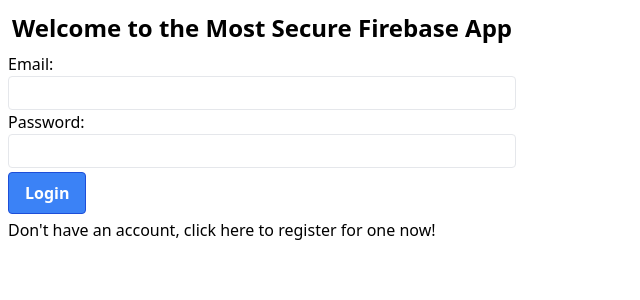
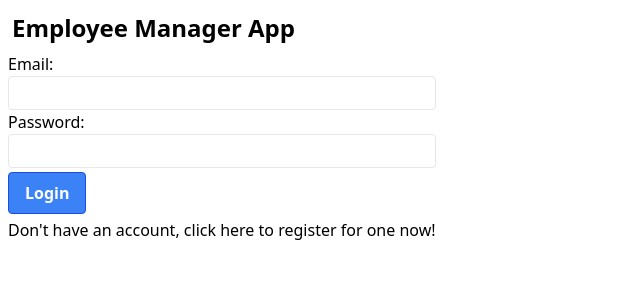
Before and after one commit to daniellebandong/firebase-piloting, a React (Create React App) app: page /login in a window 1280 px wide. Shown: the top 300 px of the page, without its empty margins (0-640 px from the left). Built offline with nearby package versions, Linux system fonts and the light colour scheme.

Commit message:
changing app name before hosting

```diff
--- a/src/components/pages/Login.jsx
+++ b/src/components/pages/Login.jsx
@@ -30,7 +30,7 @@
     return (
         <div className="p-2 md:w-11/12 flex">
             <div className="justify-center">
-            <h1 className="text-2xl font-bold p-1">Welcome to the Most Secure Firebase App</h1>
+            <h1 className="text-2xl font-bold p-1">Employee Manager App</h1>
             <form action="" className=" my-1">
                 <div>
                     <label htmlFor="username">Email:</label>
--- a/src/components/pages/Register.jsx
+++ b/src/components/pages/Register.jsx
@@ -47,7 +47,7 @@
 
     return (
         <div className="p-2">
-            <h1 className="text-2xl font-bold p-1 ">Very Secure Firebase App</h1>
+            <h1 className="text-2xl font-bold p-1 ">Employee Manager App Sign In</h1>
             <form action="">
                 <div className="">
                     <label htmlFor="" className="mx-1">Email address</label>
--- a/src/components/pages/UserInfo.jsx
+++ b/src/components/pages/UserInfo.jsx
@@ -18,10 +18,32 @@
         }
         fetchBuyerInfo();
     }, [])
+    // const writeBuyer = collection(db, 'buyerinfo')
+    // writeBuyer.doc('buyer').set({
+    //     FirstName: 'Ada', LastName: 'Loveace', Address: '4954 145ave', DOB: '12/19/2000', SINNumber:765892345
+    // })
+    // writeBuyer.doc('buyer').set({
+    //     FirstName: 'Carmen', LastName: 'Santiago', Address: '4567 89st', DOB: '01/30/1978', SINNumber:465728294
+    // })
+    // writeBuyer.doc('buyer').set({
+    //     FirstName: 'Josh', LastName: 'Hutcherson', Address: '12343 56st', DOB: '11/19/1994', SINNumber:957376523
+    // })
+    // writeBuyer.doc('buyer').set({
+    //     FirstName: 'Katniss', LastName: 'Everclear', Address: '1627 3rd st', DOB: '01/05/1956', SINNumber:958734533
+    // })
+    // writeBuyer.doc('buyer').set({
+    //     FirstName: 'Rue', LastName: 'Perez', Address: '75863 10st', DOB: '04/03/1956', SINNumber:987456312
+    // })
+    // writeBuyer.doc('buyer').set({
+    //     FirstName: 'Loki', LastName: 'Laufessen', Address: '6392 200ave', DOB: '01/01/1000', SINNumber:235689301
+    // })
+    // writeBuyer.doc('buyer').set({
+    //     FirstName: 'Tony', LastName: 'Stark', Address: '6912 65st', DOB: '12/19/1977', SINNumber:305930783
+    // })
 
 return(
     <div>
-        <h1>Buyer Information</h1>
+        <h1>Employee Information</h1>
         <ul>
         {buyerInfo.map((buyer) => (
             <li key={buyer.id}>
@@ -30,6 +52,7 @@
             </li>
         ))}
         </ul>
+
     </div>
 )
 
```
